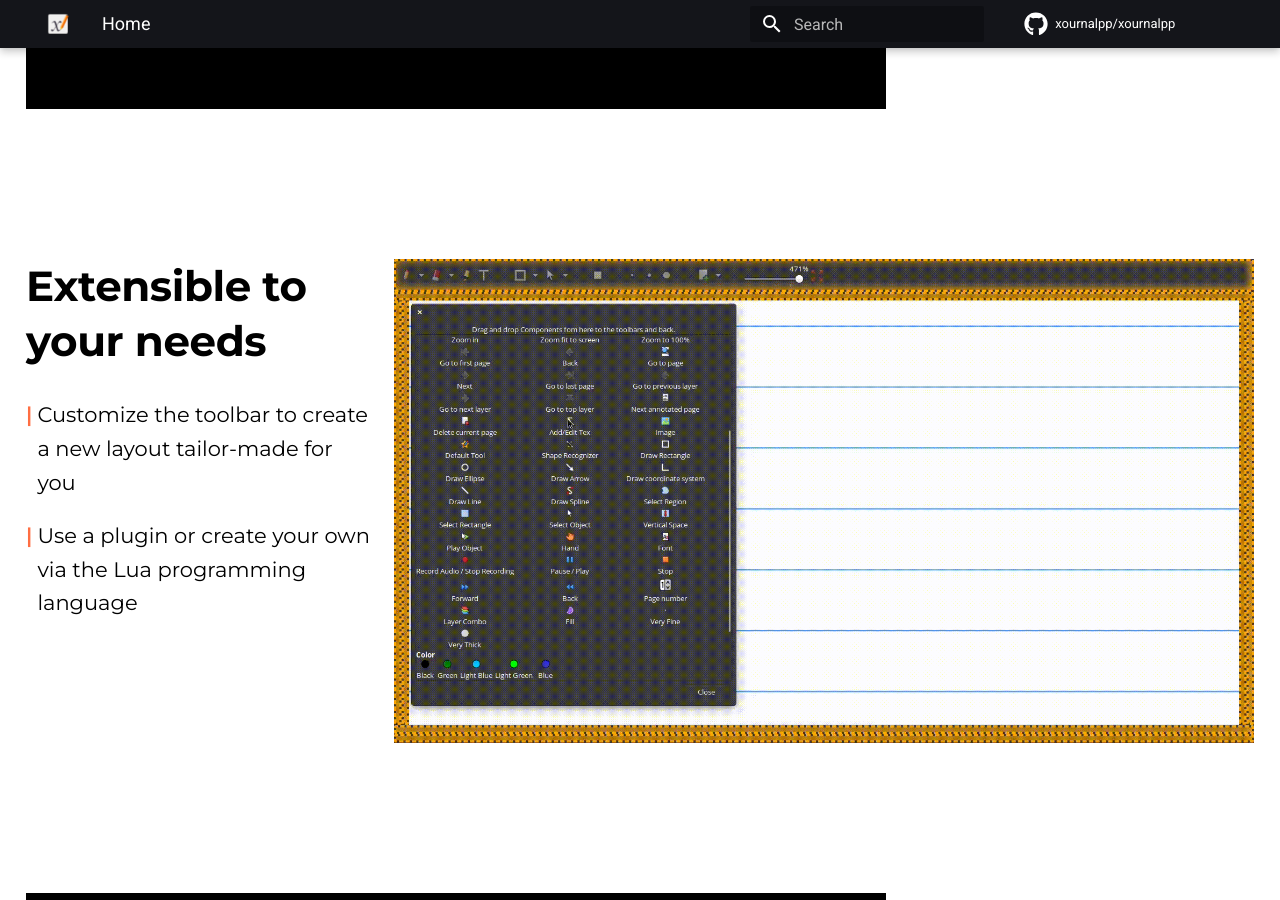
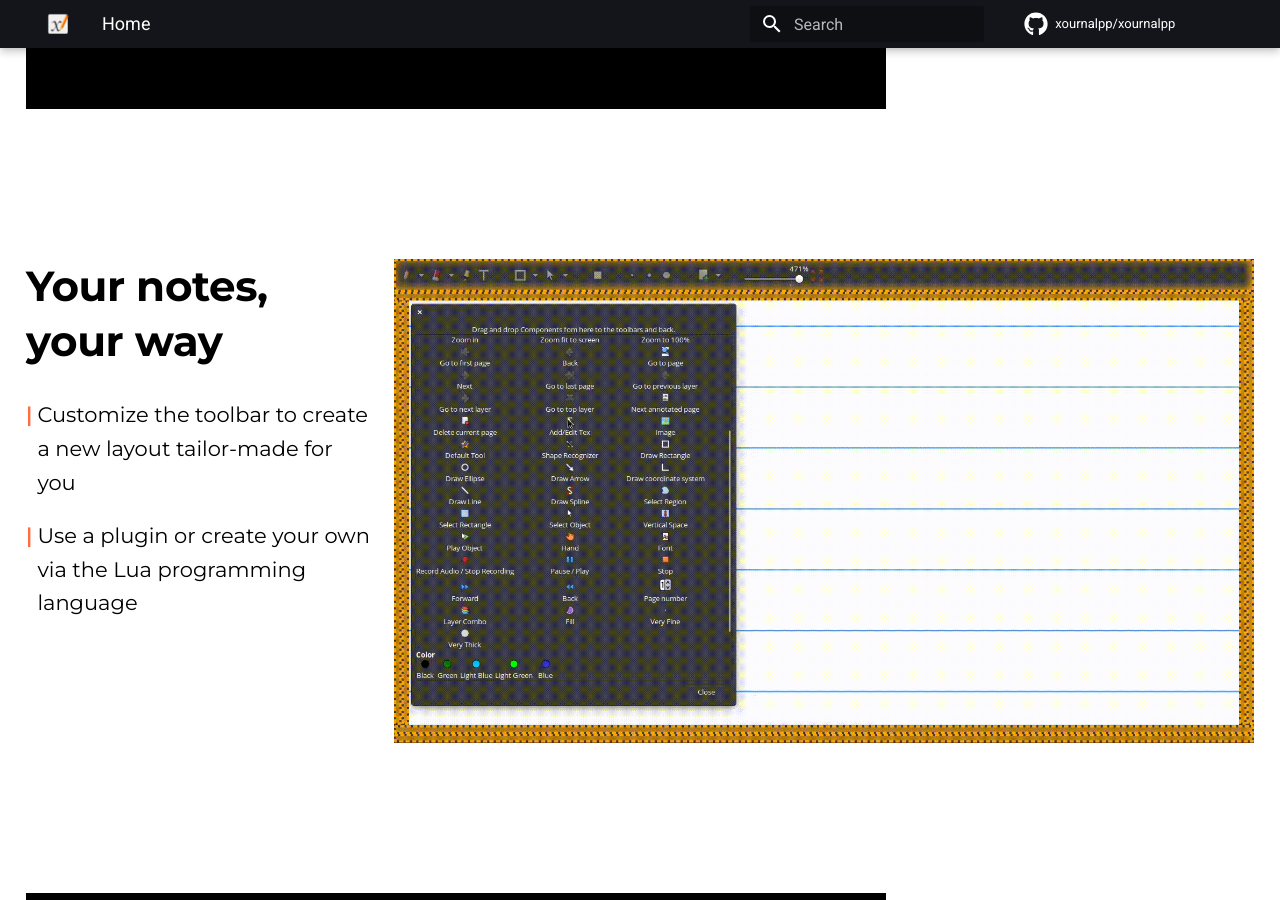
Before and after one commit to xournalpp/xournalpp.github.io, an MkDocs documentation site: the page built from docs/index.md, in a window 1280 px wide and 900 px high, scrolled down 3726 px. Built offline with MkDocs 1.6.1 and Material for MkDocs 9.7.7, drawn with Linux system fonts in a browser that asks for light colours; comment, search, counter and statistics services are not loaded; the version menu is left out.

Commit message:
Change title for toolbar customization showcase

```diff
--- a/docs/index.md
+++ b/docs/index.md
@@ -69,7 +69,7 @@ hide:
 		</div>
 		<div class = "feature feature-right">
 		    <div class = "feature-text">
-		        <h1>Extensible to your needs</h1>
+		        <h1>Your notes, your way</h1>
 		        <div class = "feature-description">
 	        		<p class = "bullet-point">|</p><p>Customize the toolbar to create a new layout tailor-made for you</p>
 	        	</div>
```
